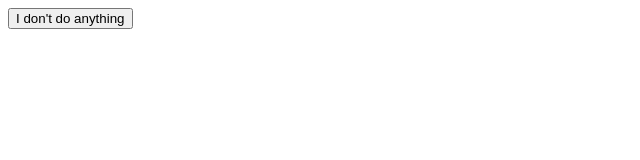
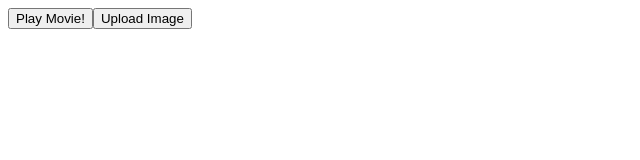
Before and after one commit to changDDAO/react-doc, a React (Vite) app: page / in a window 1280 px wide. Shown: the top 160 px of the page, without its empty margins (0-640 px from the left). Built offline with nearby package versions, Linux system fonts and the light colour scheme.

Commit message:
feat: React children props 전달하기

```diff
--- a/src/App.jsx
+++ b/src/App.jsx
@@ -8,6 +8,8 @@ import Bio from "./components/Bio.jsx";
 import {people} from "./components/data.js";
 import {getImageUrl} from "./components/utils.js";
 import Button from "./components/Button.jsx";
+import AlertButton from "./components/AlertButton.jsx";
+import ToolBar from "./components/ToolBar.jsx";
 
 function App() {
     /*const PRODUCTS = [
@@ -38,7 +40,8 @@ function App() {
             {/*<Gallery/>*/}
             {/*<Bio/>*/}
             {/*<ul>{listItems}</ul>*/}
-            <Button/>
+            {/*<Button/>*/}
+            <ToolBar/>
         </>
     );
 
--- /dev/null
+++ b/src/components/AlertButton.jsx
@@ -0,0 +1,12 @@
+import React from 'react';
+
+
+function AlertButton({message, children}) {
+    return (
+        <button onClick={()=>alert({message})}>
+            {children}
+        </button>
+    );
+}
+
+export default AlertButton;
--- /dev/null
+++ b/src/components/ToolBar.jsx
@@ -0,0 +1,17 @@
+import React from 'react';
+import AlertButton from "./AlertButton.jsx";
+
+function ToolBar(props) {
+    return (
+        <div>
+            <AlertButton message="Playing!">
+                Play Movie!
+            </AlertButton>
+            <AlertButton message="Uploading!">
+                Upload Image
+            </AlertButton>
+        </div>
+    );
+}
+
+export default ToolBar;
```
